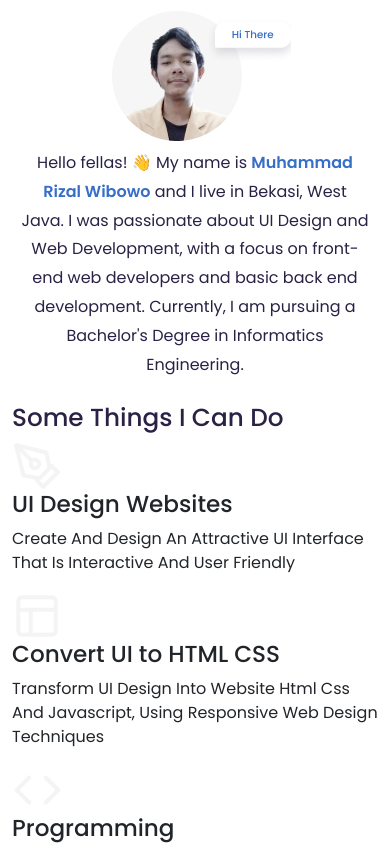
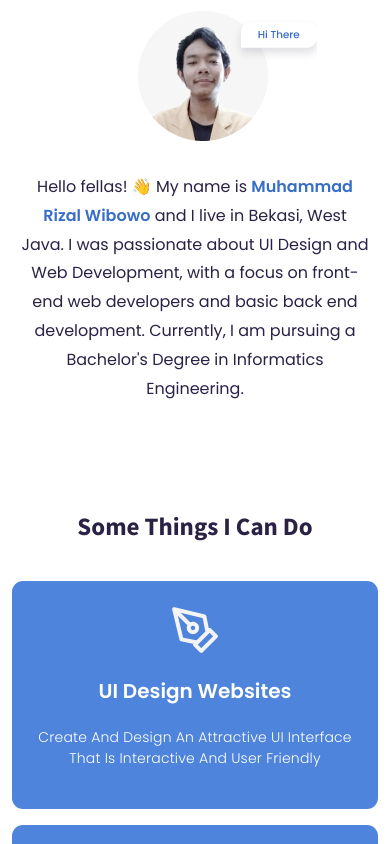
Before and after one commit to rzlwbo1/rzlwbo1.github.io, a website: page index.html in a window 390 px wide. Shown: the part 1156-2000 px from the top of the page. Drawn offline with nearby package versions, Linux system fonts and the light colour scheme.

Commit message:
services mobile done

```diff
--- a/bootstrap/scss/main.scss
+++ b/bootstrap/scss/main.scss
@@ -3,6 +3,7 @@
 
 $primary: #2A2145;
 $secondary: #376EC8;
+$info: #4E84DC;
 $light: #F4F4F5;
 
 // import bootstrap
--- a/bootstrap/style.scss
+++ b/bootstrap/style.scss
@@ -7,6 +7,10 @@ body {
   font-family: 'Poppins', sans-serif;
   overflow-x: hidden;
   scroll-behavior: smooth;
+}
+
+.border-cus {
+  border: 1px solid green;
 }
 
 nav {
@@ -82,11 +86,11 @@ nav {
 
 .my-hero {
   height: calc(100vh - 50px);
-  border: 1px solid transparent;
+  // border: 1px solid transparent;
 
   .content-hero {
-    // transform: translateY(50%);
-    margin-top: 50%;
+    transform: translateY(60%);
+    // margin-top: 50%;
     min-height: 300px;
     text-align: center;
   }
@@ -154,17 +158,51 @@ nav {
 }
 
 .me-main {
-  margin-top: 100px;
+  margin: 100px auto;
 
   img {
-    display: block;
-    width: 179px;
-    margin-left: 100px;
+    padding-left: 18%;
   }
 
   p {
+    margin-top: 24px;
     line-height: 1.8rem;
   }
+}
+
+
+.my-services {
+  h2 {
+    font-size: 25px;
+    font-family: 'Source Sans Pro', sans-serif;
+    font-weight: 700;
+    margin-bottom: 40px;
+  }
+
+  .bg-info {
+    padding: 24px 14px;
+    text-align: center;
+    border-radius: 11px;
+
+    img {
+      margin-bottom: 24px;
+    }
+
+    h3 {
+      font-size: 20px;
+      font-weight: 700;
+      margin-bottom: 24px;
+    }
+
+    p {
+      font-size: 14px;
+      font-weight: 300;
+      letter-spacing: 0.2px;
+    }
+  }
+
+
+
 }
 
 
--- a/index.html
+++ b/index.html
@@ -48,7 +48,7 @@
 
   <div class="container">
     <section class="me-main" id="main">
-      <div class="profile">
+      <div class="profile text-center">
         <img src="assets/profile.png" alt="my photo" class="img-fluid">
       </div>
       <p class="p-2 text-primary text-center">
@@ -57,23 +57,31 @@
     </section>
 
     <section class="my-services" id="services">
-      <h2 class="text-capitalize text-primary">some things I can do</h2>
-      <div class="service">
-        <img src="assets/pentool.png" alt="pentool icon">
-        <h3>UI Design Websites</h3>
-        <p class="text-capitalize">Create and design an attractive UI interface that is interactive and user friendly</p>
-      </div>
+      <h2 class="text-capitalize text-primary text-center">some things I can do</h2>
+      <div class="services row justify-content-center">
+        <div class="service col-12 col-md-4 mb-3">
+         <div class="bg-info">
+          <img src="assets/pentool.png" alt="pentool icon" class="img-fluid">
+          <h3 class="text-white">UI Design Websites</h3>
+          <p class="text-capitalize text-white">Create and design an attractive UI interface that is interactive and user friendly</p>
+         </div>
+        </div>
 
-      <div class="service">
-        <img src="assets/layout.png" alt="layout icon">
-        <h3>Convert UI to HTML CSS</h3>
-        <p class="text-capitalize">transform UI design into website html css and javascript, using responsive web design techniques</p>
-      </div>
+        <div class="service col-12 col-md-4 mb-3">
+          <div class="bg-info">
+            <img src="assets/layout.png" alt="layout icon" class="img-fluid">
+            <h3 class="text-white">Convert UI to HTML CSS</h3>
+            <p class="text-capitalize text-white">transform UI design into website html css and javascript, using responsive web design techniques</p>
+          </div>
+        </div>
 
-      <div class="service">
-        <img src="assets/code.png" alt="pentool icon">
-        <h3>Programming</h3>
-        <p class="text-capitalize">art of composing code to solve problems, debug programs and create innovations</p>
+        <div class="service col-12 col-md-4">
+          <div class="bg-info">
+            <img src="assets/code.png" alt="pentool icon" class="img-fluid">
+            <h3 class="text-white">Programming</h3>
+            <p class="text-capitalize text-white">art of composing code to solve problems, debug programs and create innovations</p>
+          </div>
+        </div>
       </div>
     </section>
 
```
Also changed, not shown: bootstrap/scss/main.css, bootstrap/style.css, 2 other files.
